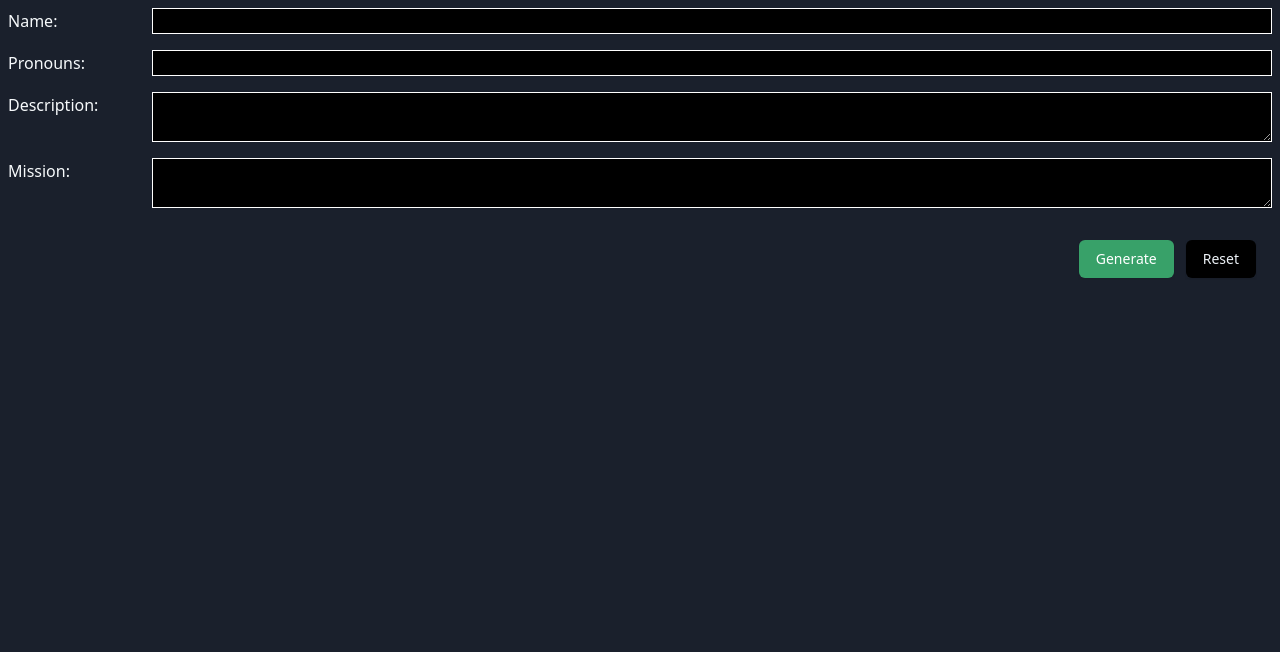
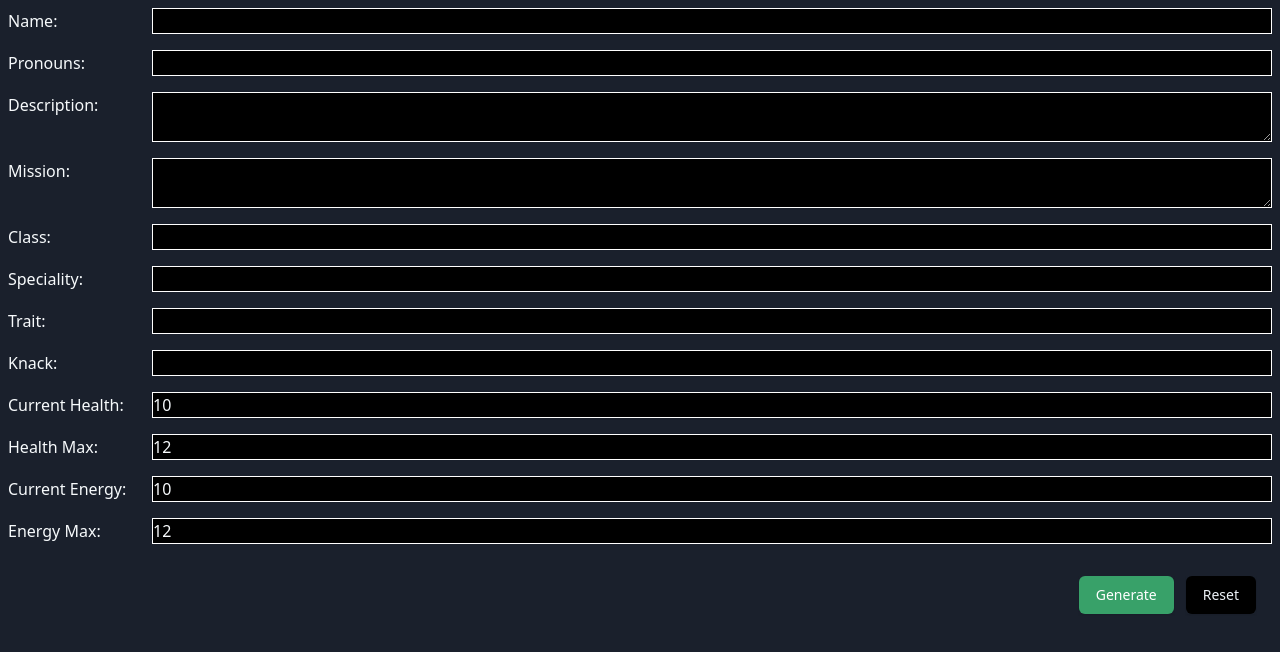
Before and after one commit to mdekrey/HyperLightDrifterRpg.Characters, a Gatsby site in the folder hld-ui/: page / in a window 1280 px wide. Built offline with nearby package versions, Linux system fonts and the light colour scheme; Gatsby itself is replaced by a stand-in of ours.

Commit message:
Add more sections

```diff
--- /dev/null
+++ b/hld-ui/src/drifter/editor/NumericInput.tsx
@@ -0,0 +1,13 @@
+import React from "react";
+import { ValueInput } from "./ValueInput";
+
+export function NumericInput({
+	value,
+	setValue,
+	...props
+}: {
+	value: number;
+	setValue: (value: number) => void;
+} & Omit<JSX.IntrinsicElements["input"], "value">) {
+	return <ValueInput value={"" + value} setValue={e => setValue(Number(e))} type="number" {...props} />;
+}
--- /dev/null
+++ b/hld-ui/src/drifter/editor/sections/abilities.tsx
@@ -0,0 +1,5 @@
+import React from "react";
+import { Stateful } from "../../../utils/useLens";
+import { DrifterAbilities } from "../../rules";
+
+export const AbilitiesSection = ({ abilities }: { abilities: Stateful<DrifterAbilities> }) => <></>;
--- /dev/null
+++ b/hld-ui/src/drifter/editor/sections/advancement.tsx
@@ -0,0 +1,5 @@
+import React from "react";
+import { Stateful } from "../../../utils/useLens";
+import { DrifterAdvancement } from "../../rules";
+
+export const AdvancementSection = ({ advancement }: { advancement: Stateful<DrifterAdvancement> }) => <></>;
--- /dev/null
+++ b/hld-ui/src/drifter/editor/sections/conditions.tsx
@@ -0,0 +1,5 @@
+import React from "react";
+import { Stateful } from "../../../utils/useLens";
+import { DrifterConditions } from "../../rules";
+
+export const ConditionsSection = ({ conditions }: { conditions: Stateful<DrifterConditions> }) => <></>;
--- /dev/null
+++ b/hld-ui/src/drifter/editor/sections/corruption.tsx
@@ -0,0 +1,5 @@
+import React from "react";
+import { Stateful } from "../../../utils/useLens";
+import { DrifterCorruption } from "../../rules";
+
+export const CorruptionSection = ({ corruption }: { corruption: Stateful<DrifterCorruption> }) => <></>;
--- /dev/null
+++ b/hld-ui/src/drifter/editor/sections/dashes.tsx
@@ -0,0 +1,5 @@
+import React from "react";
+import { Stateful } from "../../../utils/useLens";
+import { DrifterDashes } from "../../rules";
+
+export const DashesSection = ({ dashes }: { dashes: Stateful<DrifterDashes> }) => <></>;
--- /dev/null
+++ b/hld-ui/src/drifter/editor/sections/discipline.tsx
@@ -0,0 +1,5 @@
+import React from "react";
+import { Stateful } from "../../../utils/useLens";
+import { DrifterDiscipline } from "../../rules";
+
+export const DisciplineSection = ({ discipline }: { discipline: Stateful<DrifterDiscipline> }) => <></>;
--- /dev/null
+++ b/hld-ui/src/drifter/editor/sections/equipment.tsx
@@ -0,0 +1,5 @@
+import React from "react";
+import { Stateful } from "../../../utils/useLens";
+import { DrifterEquipment } from "../../rules";
+
+export const EquipmentSection = ({ equipment }: { equipment: Stateful<DrifterEquipment> }) => <></>;
--- /dev/null
+++ b/hld-ui/src/drifter/editor/sections/features.tsx
@@ -0,0 +1,44 @@
+import React from "react";
+import { createLens, Stateful, useLens } from "../../../utils/useLens";
+import { DrifterFeatures } from "../../rules";
+import { FormSection } from "../FormSection";
+import { ValueInput } from "../ValueInput";
+
+const drifterClassLens = createLens(
+	(i: DrifterFeatures) => i.drifterClass,
+	(i, next) => (i.drifterClass = next)
+);
+const specialityLens = createLens(
+	(i: DrifterFeatures) => i.speciality,
+	(i, next) => (i.speciality = next)
+);
+const traitLens = createLens(
+	(i: DrifterFeatures) => i.trait,
+	(i, next) => (i.trait = next)
+);
+const knackLens = createLens(
+	(i: DrifterFeatures) => i.knack,
+	(i, next) => (i.knack = next)
+);
+
+export const FeaturesSection = ({ features }: { features: Stateful<DrifterFeatures> }) => {
+	const [drifterClass, setDrifterClass] = useLens(features, drifterClassLens);
+	const [speciality, setSpeciality] = useLens(features, specialityLens);
+	const [trait, setTrait] = useLens(features, traitLens);
+	const [knack, setKnack] = useLens(features, knackLens);
+
+	return (
+		<>
+			<FormSection
+				label="Class"
+				fields={id => <ValueInput id={id} value={drifterClass} setValue={setDrifterClass} />}
+			/>
+			<FormSection
+				label="Speciality"
+				fields={id => <ValueInput id={id} value={speciality} setValue={setSpeciality} />}
+			/>
+			<FormSection label="Trait" fields={id => <ValueInput id={id} value={trait} setValue={setTrait} />} />
+			<FormSection label="Knack" fields={id => <ValueInput id={id} value={knack} setValue={setKnack} />} />
+		</>
+	);
+};
--- /dev/null
+++ b/hld-ui/src/drifter/editor/sections/index.ts
@@ -0,0 +1,10 @@
+export * from "./abilities";
+export * from "./advancement";
+export * from "./conditions";
+export * from "./corruption";
+export * from "./dashes";
+export * from "./discipline";
+export * from "./equipment";
+export * from "./features";
+export * from "./identity";
+export * from "./resources";
--- /dev/null
+++ b/hld-ui/src/drifter/editor/sections/resources.tsx
@@ -0,0 +1,50 @@
+import React from "react";
+import { createLens, Stateful, useLens } from "../../../utils/useLens";
+import { DrifterResources } from "../../rules";
+import { FormSection } from "../FormSection";
+import { NumericInput } from "../NumericInput";
+
+const healthCurrentLens = createLens(
+	(i: DrifterResources) => i.health.current,
+	(i, next) => (i.health.current = next)
+);
+const healthMaxLens = createLens(
+	(i: DrifterResources) => i.health.max,
+	(i, next) => (i.health.max = next)
+);
+const energyCurrentLens = createLens(
+	(i: DrifterResources) => i.energy.current,
+	(i, next) => (i.energy.current = next)
+);
+const energyMaxLens = createLens(
+	(i: DrifterResources) => i.energy.max,
+	(i, next) => (i.energy.max = next)
+);
+
+export const ResourcesSection = ({ resources }: { resources: Stateful<DrifterResources> }) => {
+	const [healthCurrent, setHealthCurrent] = useLens(resources, healthCurrentLens);
+	const [healthMax, setHealthMax] = useLens(resources, healthMaxLens);
+	const [energyCurrent, setEnergyCurrent] = useLens(resources, energyCurrentLens);
+	const [energyMax, setEnergyMax] = useLens(resources, energyMaxLens);
+
+	return (
+		<>
+			<FormSection
+				label="Current Health"
+				fields={id => <NumericInput id={id} value={healthCurrent} setValue={setHealthCurrent} />}
+			/>
+			<FormSection
+				label="Health Max"
+				fields={id => <NumericInput id={id} value={healthMax} setValue={setHealthMax} />}
+			/>
+			<FormSection
+				label="Current Energy"
+				fields={id => <NumericInput id={id} value={energyCurrent} setValue={setEnergyCurrent} />}
+			/>
+			<FormSection
+				label="Energy Max"
+				fields={id => <NumericInput id={id} value={energyMax} setValue={setEnergyMax} />}
+			/>
+		</>
+	);
+};
--- a/hld-ui/src/drifter/pdf.ts
+++ b/hld-ui/src/drifter/pdf.ts
@@ -218,6 +218,14 @@ export function drifterToPdf(drifter: Drifter): Partial<SheetHLDv5> {
 		Pronouns: drifter.identity.pronouns,
 		"Character Description": drifter.identity.description,
 		Mission: drifter.identity.mission,
+		Class: drifter.features.drifterClass,
+		"Specialized Disciplines": drifter.features.speciality,
+		Trait: drifter.features.trait,
+		Knack: drifter.features.knack,
+		"Health Current": `${drifter.resources.health.current}`,
+		"Health Max": `${drifter.resources.health.max}`,
+		"Energy Current": `${drifter.resources.energy.current}`,
+		"Energy Max": `${drifter.resources.energy.max}`,
 	};
 }
 
--- a/hld-ui/src/drifter/rules.ts
+++ b/hld-ui/src/drifter/rules.ts
@@ -7,8 +7,16 @@ export type Drifter = {
 		description: string;
 		mission: string;
 	};
-	features: {};
-	resources: {};
+	features: {
+		drifterClass: string;
+		speciality: string;
+		trait: string;
+		knack: string;
+	};
+	resources: {
+		health: { current: number; max: number };
+		energy: { current: number; max: number };
+	};
 	discipline: {};
 	dashes: {};
 	conditions: {};
@@ -25,8 +33,16 @@ export const defaultDrifter: Drifter = {
 		description: "",
 		mission: "",
 	},
-	features: {},
-	resources: {},
+	features: {
+		drifterClass: "",
+		speciality: "",
+		trait: "",
+		knack: "",
+	},
+	resources: {
+		health: { current: 10, max: 12 },
+		energy: { current: 10, max: 12 },
+	},
 	discipline: {},
 	dashes: {},
 	conditions: {},
--- a/hld-ui/src/pages/index.tsx
+++ b/hld-ui/src/pages/index.tsx
@@ -2,9 +2,33 @@ import React from "react";
 import { Helmet } from "react-helmet";
 import { ajax } from "rxjs/ajax";
 import { map, tap } from "rxjs/operators";
-import { IdentitySection } from "../drifter/editor/sections/identity";
+import {
+	AbilitiesSection,
+	AdvancementSection,
+	ConditionsSection,
+	CorruptionSection,
+	DashesSection,
+	DisciplineSection,
+	EquipmentSection,
+	FeaturesSection,
+	IdentitySection,
+	ResourcesSection,
+} from "../drifter/editor/sections";
 import { drifterToPdf, pdfEndpoint } from "../drifter/pdf";
-import { defaultDrifter, Drifter, identityLens } from "../drifter/rules";
+import {
+	defaultDrifter,
+	Drifter,
+	identityLens,
+	featuresLens,
+	resourcesLens,
+	disciplineLens,
+	dashesLens,
+	conditionsLens,
+	equipmentLens,
+	advancementLens,
+	abilitiesLens,
+	corruptionLens,
+} from "../drifter/rules";
 import { Button, buttonStyles } from "../style/button";
 import { useLens } from "../utils/useLens";
 import { useLocalstorageState } from "../utils/useLocalstorageState";
@@ -26,11 +50,29 @@ const IndexPage = () => {
 		[innerSetDrifter, resetSaveDrifter]
 	);
 	const identity = useLens([drifter, setDrifter], identityLens);
+	const features = useLens([drifter, setDrifter], featuresLens);
+	const resources = useLens([drifter, setDrifter], resourcesLens);
+	const discipline = useLens([drifter, setDrifter], disciplineLens);
+	const dashes = useLens([drifter, setDrifter], dashesLens);
+	const conditions = useLens([drifter, setDrifter], conditionsLens);
+	const equipment = useLens([drifter, setDrifter], equipmentLens);
+	const advancement = useLens([drifter, setDrifter], advancementLens);
+	const abilities = useLens([drifter, setDrifter], abilitiesLens);
+	const corruption = useLens([drifter, setDrifter], corruptionLens);
 
 	return (
 		<>
 			<Helmet title="Hyper Light Drifter Character Sheet" />
 			<IdentitySection identity={identity} />
+			<FeaturesSection features={features} />
+			<ResourcesSection resources={resources} />
+			<DisciplineSection discipline={discipline} />
+			<DashesSection dashes={dashes} />
+			<ConditionsSection conditions={conditions} />
+			<EquipmentSection equipment={equipment} />
+			<AdvancementSection advancement={advancement} />
+			<AbilitiesSection abilities={abilities} />
+			<CorruptionSection corruption={corruption} />
 
 			<div className="py-3 px-4 sm:p-6 sm:flex sm:flex-row sm:justify-end sm:items-center">
 				{savingState === undefined ? (
--- a/hld-ui/src/utils/useLocalstorageState.ts
+++ b/hld-ui/src/utils/useLocalstorageState.ts
@@ -1,12 +1,14 @@
 import { Dispatch, SetStateAction, useEffect, useState } from "react";
-import { isSSR } from "./isSSR";
+// import { isSSR } from "./isSSR";
 
+// TODO - validate if the local storage is valid
 export function useLocalstorageState<T>(key: string, initialState: T): [T, Dispatch<SetStateAction<T>>] {
-	if (isSSR()) return useState(initialState);
-	const localStorageRawValue = localStorage.getItem(key);
-	const [state, setState] = useState<T>(localStorageRawValue ? JSON.parse(localStorageRawValue) : initialState);
-	useEffect(() => {
-		localStorage.setItem(key, JSON.stringify(state));
-	}, [state, key]);
-	return [state, setState];
+	localStorage.removeItem(key);
+	return useState(initialState);
+	// const localStorageRawValue = localStorage.getItem(key);
+	// const [state, setState] = useState<T>(localStorageRawValue ? JSON.parse(localStorageRawValue) : initialState);
+	// useEffect(() => {
+	// 	localStorage.setItem(key, JSON.stringify(state));
+	// }, [state, key]);
+	// return [state, setState];
 }
```
